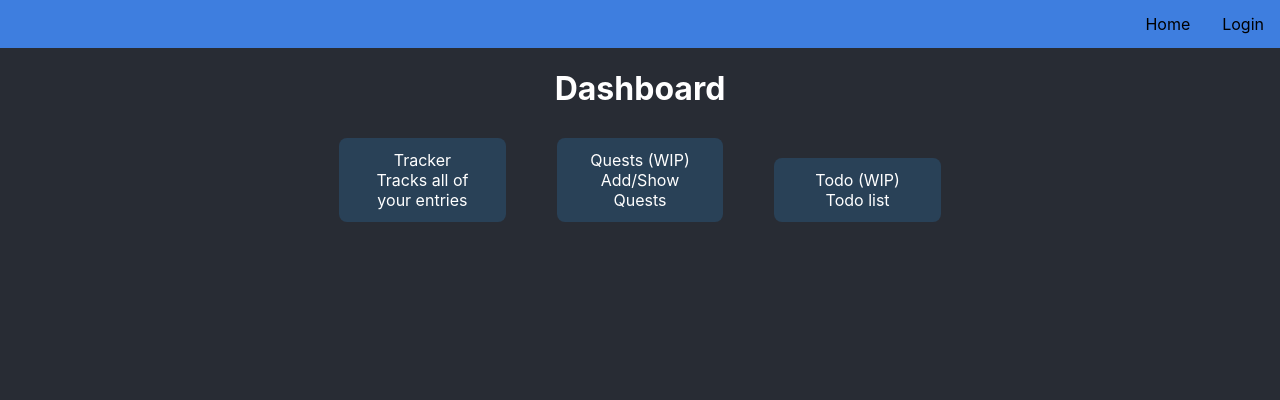
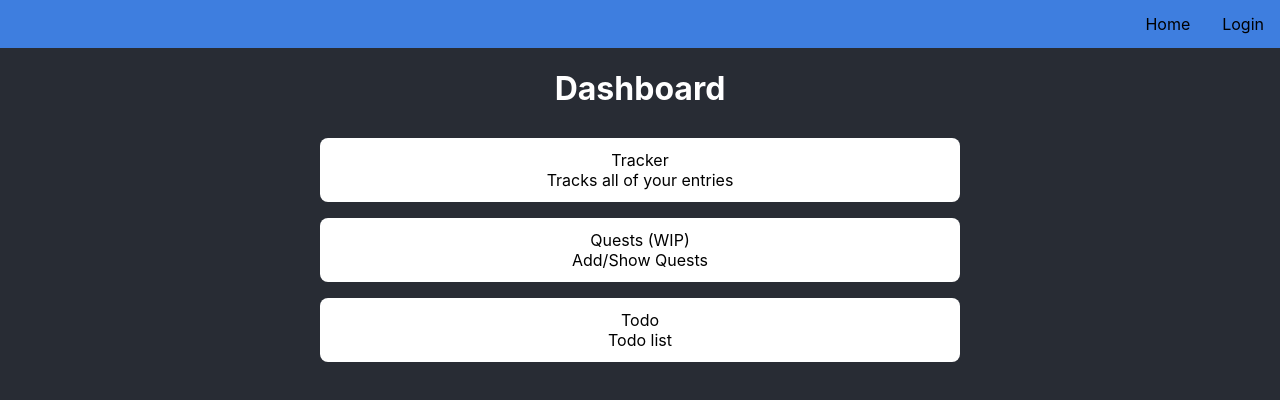
Before and after one commit to Vikkear/SelfImprovementWebApplication, a React (Create React App) app in the folder src/client/: page / in a window 1280 px wide. Shown: the top 400 px of the page. Built offline with nearby package versions, Linux system fonts and the light colour scheme.

Commit message:
Redesigned home buttons

```diff
--- a/src/client/src/components/Home.js
+++ b/src/client/src/components/Home.js
@@ -24,7 +24,7 @@ const Home = () => {
         Quests (WIP) <br /> Add/Show Quests
       </div>
       <div className="navigationBtn" onClick={todo}>
-        Todo (WIP) <br /> Todo list
+        Todo <br /> Todo list
       </div>
     </div>
   );
--- a/src/client/src/components/style/home.css
+++ b/src/client/src/components/style/home.css
@@ -1,6 +1,7 @@
 .navigationBtn {
-  background-color: rgb(41, 65, 87);
-  width: 13%;
+  background-color: white;
+  color: black;
+  width: 50%;
   display: inline-block;
   padding: 12px 20px;
   margin: 8px 0;
@@ -8,3 +9,7 @@
   margin-left: 2%;
   margin-right: 2%;
 }
+
+.navigationBtn:hover {
+  background-color: #66c2ff;
+}
```
